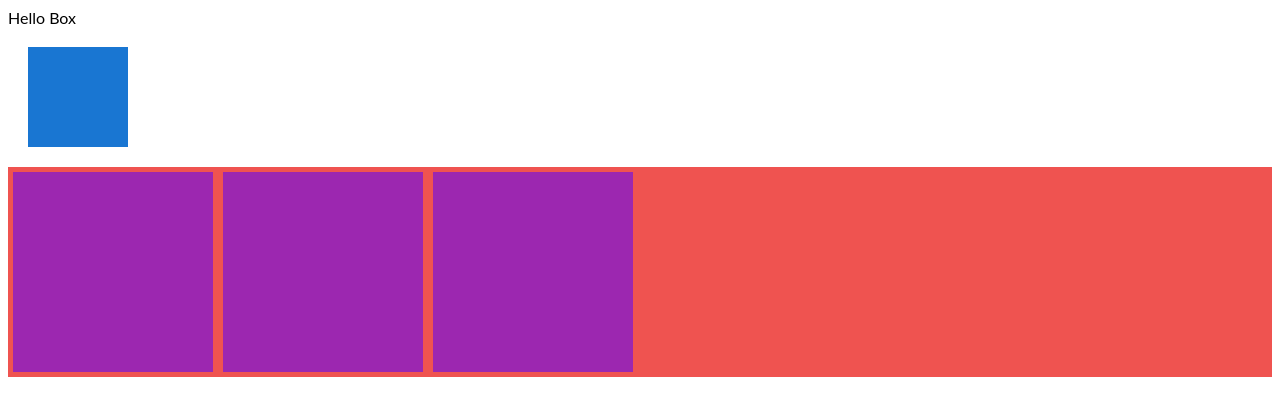
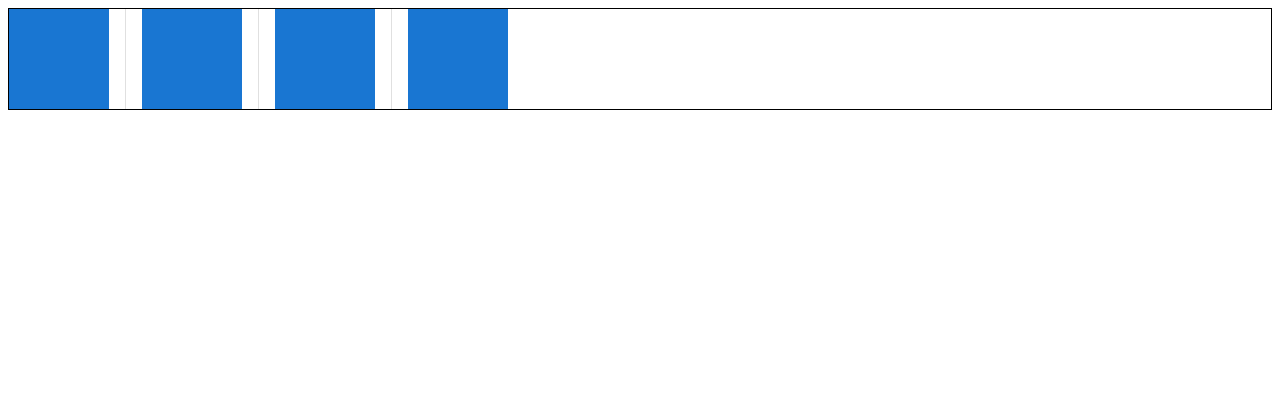
Before and after one commit to niambaust17/react-material-ui, a React (Create React App) app: page / in a window 1280 px wide. Shown: the top 416 px of the page. Built offline with nearby package versions, Linux system fonts and the light colour scheme.

Commit message:
1 file modified, 1 added

```diff
--- a/src/App.js
+++ b/src/App.js
@@ -7,6 +7,7 @@ import MaterialSelect from './components/MaterialSelect.js';
 import MaterialRating from './components/MaterialRating.js';
 import MaterialAutoComplete from './components/MaterialAutoComplete.js';
 import MaterialBox from './components/MaterialBox.js';
+import MaterialStack from './components/MaterialStack.js';
 
 export default function App() {
   return (
@@ -17,7 +18,8 @@ export default function App() {
       {/* <MaterialSelect /> */}
       {/* <MaterialRating /> */}
       {/* <MaterialAutoComplete /> */}
-      <MaterialBox />
+      {/* <MaterialBox /> */}
+      <MaterialStack />
     </div>
   );
 }
--- /dev/null
+++ b/src/components/MaterialStack.js
@@ -0,0 +1,44 @@
+import React from 'react';
+import { Box, Stack, Divider } from '@mui/material';
+
+const MaterialBox = () => {
+  return (
+    <Stack
+      sx={{ border: '1px solid' }}
+      direction="row"
+      spacing={2}
+      divider={<Divider orientation="vertical" flexItem />}
+    >
+      <Box
+        sx={{
+          backgroundColor: 'primary.main',
+          height: '100px',
+          width: '100px',
+        }}
+      ></Box>
+      <Box
+        sx={{
+          backgroundColor: 'primary.main',
+          height: '100px',
+          width: '100px',
+        }}
+      ></Box>
+      <Box
+        sx={{
+          backgroundColor: 'primary.main',
+          height: '100px',
+          width: '100px',
+        }}
+      ></Box>
+      <Box
+        sx={{
+          backgroundColor: 'primary.main',
+          height: '100px',
+          width: '100px',
+        }}
+      ></Box>
+    </Stack>
+  );
+};
+
+export default MaterialBox;
```
